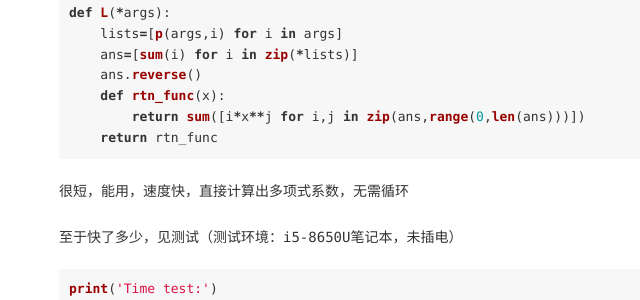
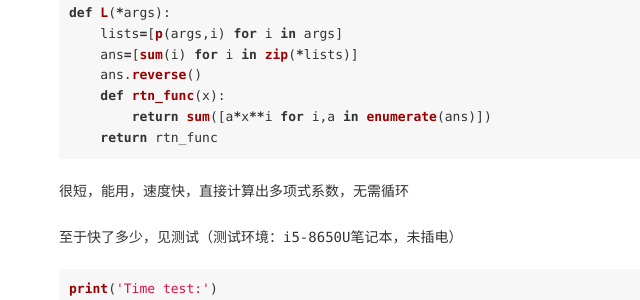
Before and after one commit to chenxijun/chenxijun.github.io, a Jekyll site: the page built from _posts/2020-04-23-lagrange-in-python.md, in a window 1280 px wide and 900 px high, scrolled down 2469 px. Shown: the part 151-451 px from the top of the window, without its empty margins (255-895 px from the left). Built offline with Jekyll 4.4.1, drawn with Linux system fonts in a browser that asks for light colours; formulas are drawn with MathJax 3; comment, search, counter and statistics services are not loaded.

Commit message:
Beautify

````diff
--- a/_posts/2020-04-23-lagrange-in-python.md
+++ b/_posts/2020-04-23-lagrange-in-python.md
@@ -92,7 +92,7 @@ def L(*args):
     ans=[sum(i) for i in zip(*lists)]
     ans.reverse()
     def rtn_func(x):
-        return sum([i*x**j for i,j in zip(ans,range(0,len(ans)))])
+        return sum([a*x**i for i,a in enumerate(ans)])
     return rtn_func
 ```
 
````
